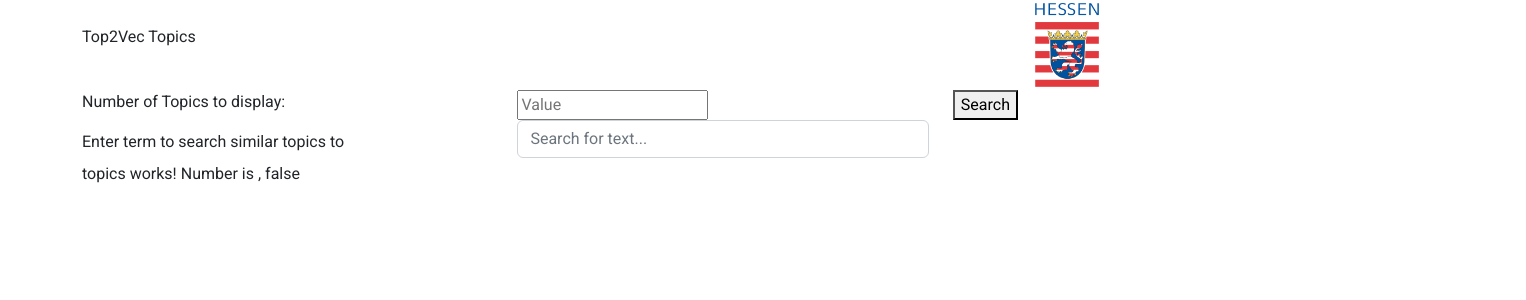
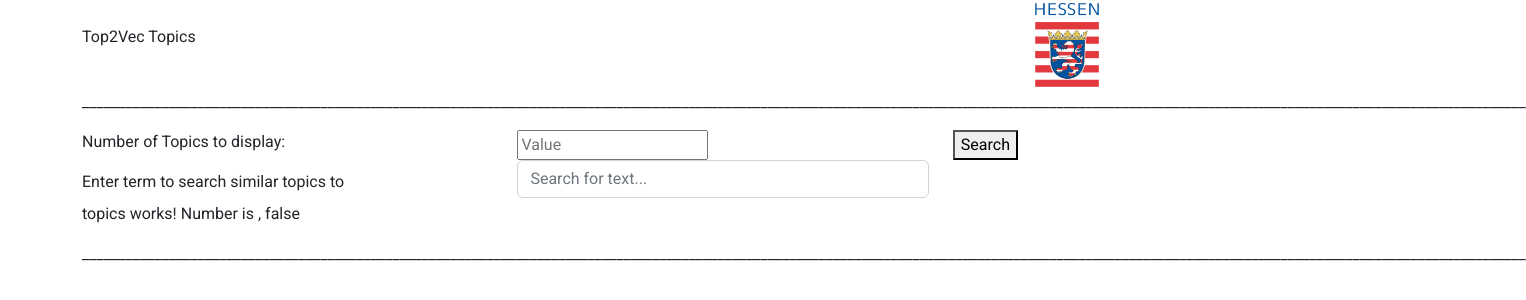
Before and after one commit to KlaraGtknst/topic-analysis-text-data, an Angular app in the folder frontend/: page /topics in a window 1280 px wide. Shown: the top 300 px of the page, 1526 px wide, since content can reach past the window. Built offline with nearby package versions, Linux system fonts and the light colour scheme.

Commit message:
feat: added separator

```diff
--- a/frontend/src/app/topics/topics.component.html
+++ b/frontend/src/app/topics/topics.component.html
@@ -7,6 +7,8 @@
             <img src="assets/hessen_logo.png" alt="Hessen Logo" routerLink="/" style="width:70px;height:90px;">
         </div>
     </div>
+    <p>{{separatorSymbol}}</p>
+
     <div class="row justify-content-left align-items-left">
         <div class="col-10">
             <div class="row justify-content-left align-items-left">
@@ -29,4 +31,5 @@
         <img *ngIf="start_search && count && term" [src]="sanitizer.bypassSecurityTrustResourceUrl(baseurl + '/topics?count=' + count + '&term=' + term)" style="width: 100%">
         <img *ngIf="start_search && count && !term" [src]="sanitizer.bypassSecurityTrustResourceUrl(baseurl + '/topics?count=' + count)" style="width: 100%">
     </div>
+    <p>{{separatorSymbol}}</p>
 </div>
--- a/frontend/src/app/topics/topics.component.ts
+++ b/frontend/src/app/topics/topics.component.ts
@@ -6,12 +6,13 @@ import { environment } from 'src/environments/environment';
 @Component({
   selector: 'app-topics',
   templateUrl: './topics.component.html',
-  styleUrls: ['./topics.component.scss']
+  styleUrls: ['./topics.component.scss'],
 })
 export class TopicsComponent {
   public count?: number;
   public term?: string;
   public start_search: boolean = false;
+  readonly separatorSymbol = "_".repeat(200);
   readonly baseurl = environment.baseurl;
 
   constructor(
```
